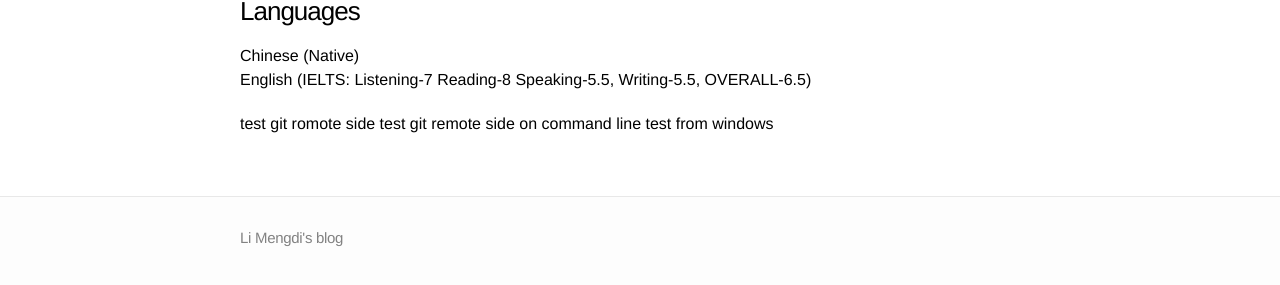
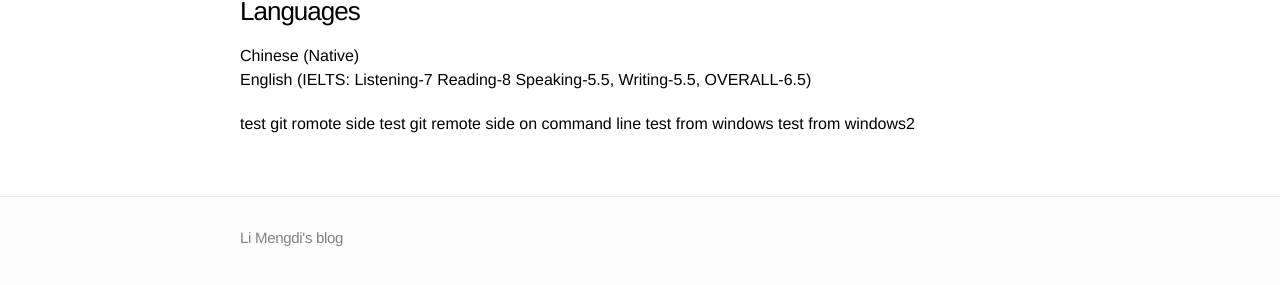
Before and after one commit to bknieven/bknieven.github.io, a Jekyll site: the page built from Resume.md, in a window 1280 px wide and 900 px high, scrolled down 1913 px. Shown: the part 605-890 px from the top of the window. Built offline with Jekyll 4.4.1, drawn with Linux system fonts in a browser that asks for light colours.

Commit message:
edit Resume.md
add "test from windows2"

```diff
--- a/Resume.md
+++ b/Resume.md
@@ -100,3 +100,4 @@ English (IELTS: Listening-7 Reading-8 Speaking-5.5, Writing-5.5, OVERALL-6.5)
 test git romote side
 test git remote side on command line
 test from windows
+test from windows2
```
